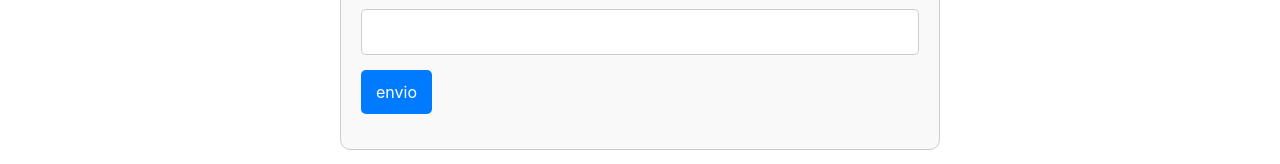
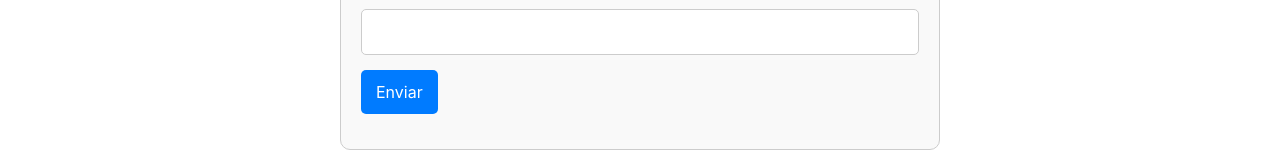
Before and after one commit to pikabossprro/proyecto-2024-1, a React (Create React App) app: page /Formulario in a window 1280 px wide. Shown: the part 506-670 px from the top of the page. Built offline with nearby package versions, Linux system fonts and the light colour scheme.

Commit message:
cambio la estructura del form

```diff
--- a/src/Components/Formulario.js
+++ b/src/Components/Formulario.js
@@ -135,7 +135,7 @@
                         </div>
                     </div>
                     <div className="form">
-                        <button type="submit">envio</button>
+                        <button type="submit">Enviar</button>
                     </div>
                 </form>
             </div>
```
